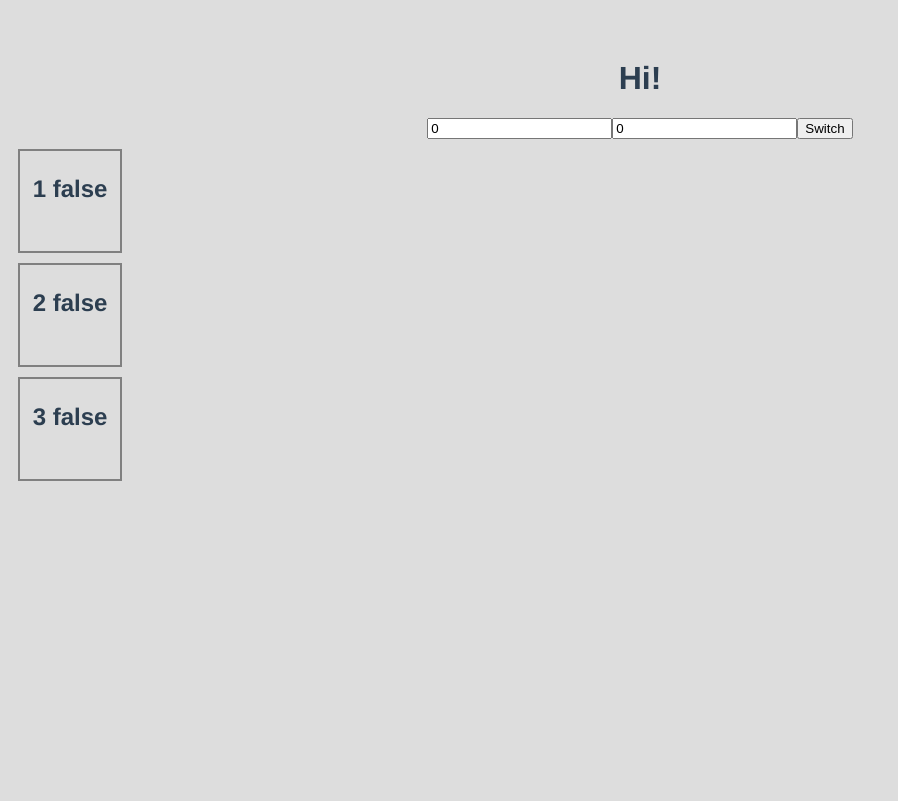
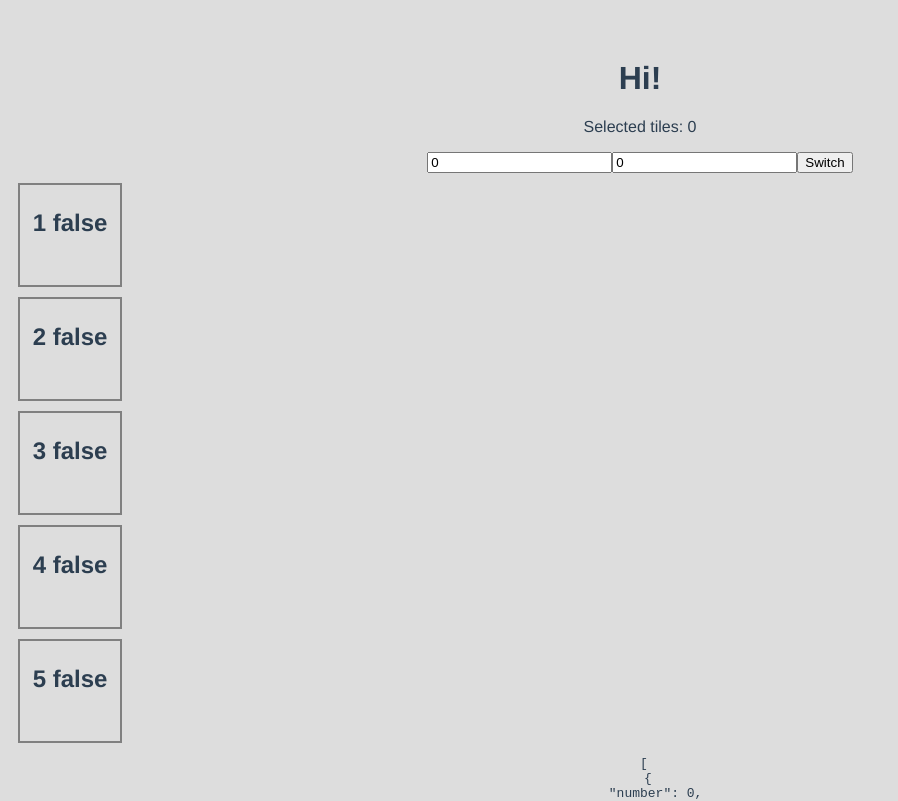
Before and after one commit to jadeleafmoon/gradiance, a Vue app: page / in a window 1280 px wide. Shown: the top 801 px of the page, without its empty margins (0-898 px from the left). Built offline with nearby package versions, Linux system fonts and the light colour scheme.

Commit message:
feat: implement click to swap

```diff
--- a/src/App.vue
+++ b/src/App.vue
@@ -1,5 +1,6 @@
 <template>
   <h1>Hi!</h1>
+  <p>Selected tiles: {{ selectedTiles.length }}</p>
   <input v-model="tile1" type="number"/>
   <input v-model="tile2" type="number"/>
   <button @click="switchTiles">Switch</button>
@@ -9,6 +10,7 @@
     :key="tile.id"
     @toggle-tile="toggleTile(tile.id)"
   />
+  <pre> {{ tiles }}</pre>
 </template>
 
 <script>
@@ -22,38 +24,67 @@ export default {
     return {
       tile1: 0,
       tile2: 0,
+      selectedTiles: [],
       tiles: [
+        { number: 0, position: 0, isSelected: false, id: 0},
         { number: 1, position: 1, isSelected: false, id: 1},
         { number: 2, position: 2, isSelected: false, id: 2},
         { number: 3, position: 3, isSelected: false, id: 3},
-      ],
-      grid: [
-
+        { number: 4, position: 4, isSelected: false, id: 4},
+        { number: 5, position: 5, isSelected: false, id: 5},
       ],
     }
   },
   methods: {
     switchTiles() {
-      const foundTile1 = this.tiles.find(item => item.number === this.tile1)
-      const foundTile2 = this.tiles.find(item => item.number === this.tile2)
-      let temp = foundTile1.position
+      console.log("switching tiles")
 
-      foundTile1.position = foundTile2.position
-      foundTile2.position = temp
+      let foundTile1 = this.selectedTiles[0]
+      let foundTile2 = this.selectedTiles[1]
+      let tempPosition1 = foundTile1.position
+      let tempPosition2 = foundTile2.position
 
-      this.tile1 = 0
-      this.tile2 = 0
+
+      // let foundTile1 = this.tiles[this.tile1]
+      // let foundTile2 = this.tiles[this.tile2]
+      // let tempPosition = foundTile1.position
+
+      console.log(foundTile1)
+      console.log(foundTile2)
+
+      foundTile1.position = tempPosition2
+      foundTile2.position = tempPosition1
+
+      foundTile1.isSelected = false
+      foundTile2.isSelected = false
+
+      let temp = this.tiles[tempPosition1]
+      this.tiles[tempPosition1] = this.tiles[tempPosition2]
+      this.tiles[tempPosition2] =  temp
+
+      this.selectedTiles = []
     },
     toggleTile(targetId) {
       for (const currentTile of this.tiles) {
         if (targetId === currentTile.id) {
-          currentTile.isSelected = !currentTile.isSelected
-          break
+          if(currentTile.isSelected) {
+            currentTile.isSelected = false
+            this.selectedTiles = this.selectedTiles.filter(item => item.id !== currentTile.id)
+            break
+          } else {
+            currentTile.isSelected = true
+            this.selectedTiles.push(currentTile)
+            break
+          }
         }
       }
+
+      if (this.selectedTiles.length === 2) {
+          console.log("Two tiles selected!")
+          this.switchTiles()
+      }
     }
-  }
-
+  },
 }
 </script>
 
--- a/src/components/Tile.vue
+++ b/src/components/Tile.vue
@@ -1,7 +1,9 @@
 <template>
   <div
+    v-show="tile.id !== 0"
     @click="toggleTile(tile)"
     :class="{ 'tile': true, 'selected': tile.isSelected }"
+    draggable="true"
   >
     <p class="number"> {{ tile.number }} {{ tile.isSelected }} </p>
   </div>
@@ -10,7 +12,7 @@
 <script>
 
 export default {
-  props: ['tile'],
+  props: ['tile', 'grid'],
   emits: ['toggleTile'],
   data() {
     return {
```
